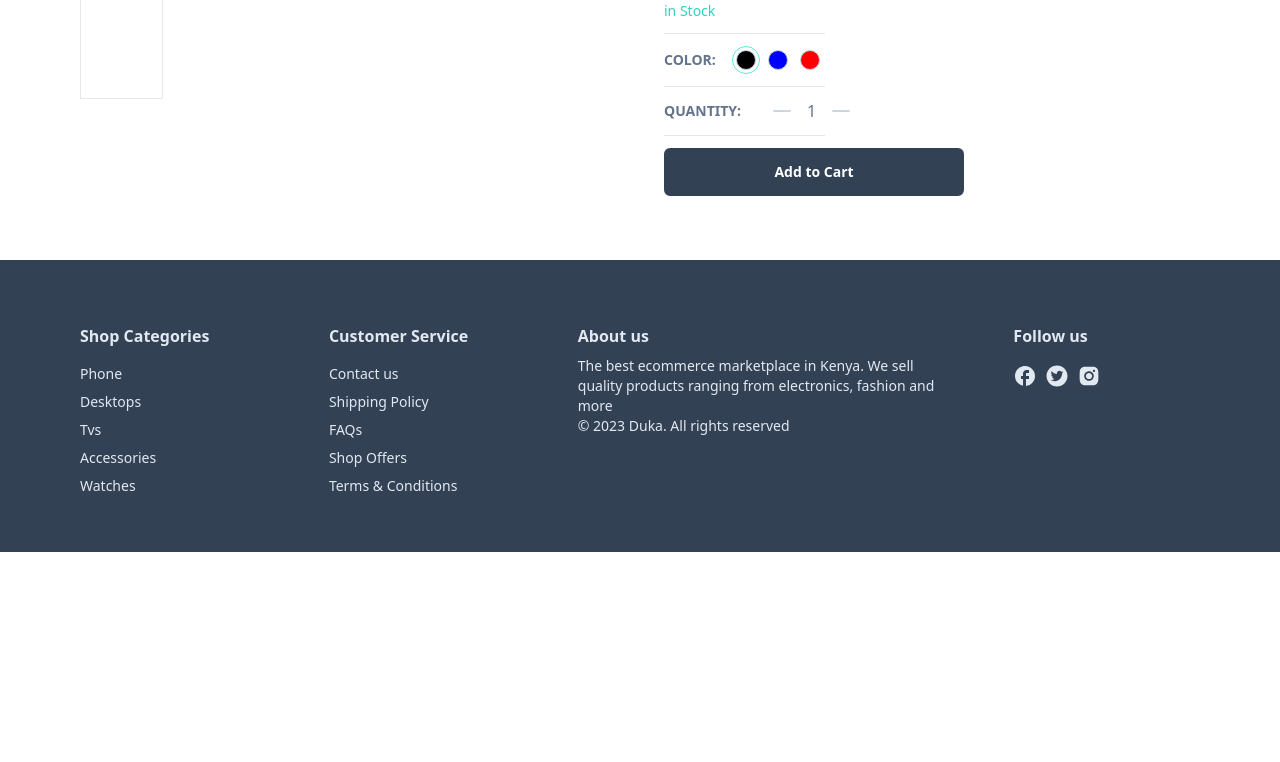
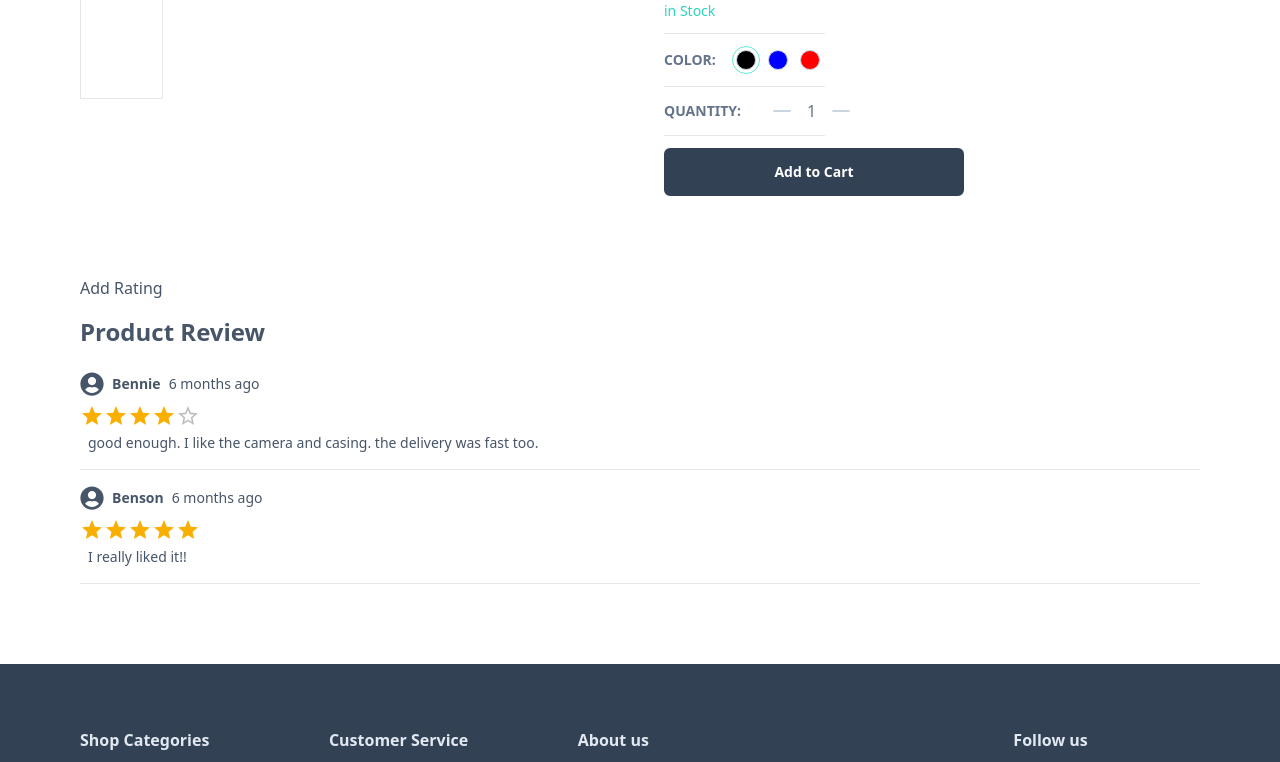
Before and after one commit to bennkemboi/duka-ecommerce, a Next.js app: page /product/1 in a window 1280 px wide. Shown: the part 466-1228 px from the top of the page. Before the commit the page ends 1018 px from the top, so only its background shows below. Built offline with nearby package versions, Linux system fonts and the light colour scheme; grey boxes are pictures that could not be loaded.

Commit message:
Add product listing

```diff
--- /dev/null
+++ b/app/product/[productId]/listRating.tsx
@@ -0,0 +1,17 @@
+"use client";
+
+import Heading from "@/components/heading";
+
+interface ListRatingProps {
+  product: any;
+}
+
+const ListRating = () => {
+  return (
+    <div>
+      <Heading title="Product Review" />
+    </div>
+  );
+};
+
+export default ListRating;
--- a/app/product/[productId]/page.tsx
+++ b/app/product/[productId]/page.tsx
@@ -2,6 +2,10 @@
 import { product } from "@/utils/product";
 import React from "react";
 import ProductDetails from "./productDetails";
+import ListRating from "./listRating";
+import moment from "moment";
+import { Rating } from "@mui/material";
+import Avatar from "@/components/avatar";
 
 interface IPrams {
   productId?: string;
@@ -14,6 +18,31 @@
     <div>
       <Container>
         <ProductDetails product={product} />
+        <div className="flex flex-col mt-20 gap-4">
+          <div>Add Rating</div>
+          <ListRating product={product} />
+          <div className="text-sm mt-2 ">
+            {product.reviews &&
+              product.reviews.map((review: any) => {
+                return (
+                  <div key={review.id} className="max-w-300px">
+                    <div className="flex gap-2 items-center">
+                     <Avatar />
+                      <div className="font-semibold">{review?.user.name}</div>
+                      <div className="font-light">
+                        {moment(review.createdDate).fromNow()}
+                      </div>
+                    </div>
+                    <div className="mt-2">
+                      <Rating value={review.rating} readOnly />
+                      <div className="ml-2">{review.comment}</div>
+                      <hr className="mt-4 mb-4"/>
+                    </div>
+                  </div>
+                );
+              })}
+          </div>
+        </div>
       </Container>
     </div>
   );
--- /dev/null
+++ b/components/avatar.tsx
@@ -0,0 +1,19 @@
+import Image from "next/image";
+import { FaUserCircle } from "react-icons/fa";
+interface AvatarProps {
+  src?: string | null | undefined;
+}
+const Avatar: React.FC<AvatarProps> = ({ src }) => {
+  if (src) {
+    <Image
+      src={src}
+      alt="Avatar"
+      className="rounded-full"
+      height="30"
+      width="30"
+    />;
+  }
+  return <FaUserCircle size={24} />;
+};
+
+export default Avatar;
--- /dev/null
+++ b/components/heading.tsx
@@ -0,0 +1,14 @@
+interface HeadingProps {
+  title: string;
+  center?: boolean;
+}
+
+const Heading: React.FC<HeadingProps> = ({ title, center }) => {
+  return (
+    <div className={center ? "text-center" : "text-start "}>
+      <h1 className="font-bold text-2xl ">{title}</h1>
+    </div>
+  );
+};
+
+export default Heading;
--- a/package.json
+++ b/package.json
@@ -18,6 +18,7 @@
     "autoprefixer": "10.4.16",
     "eslint": "8.55.0",
     "eslint-config-next": "14.0.3",
+    "moment": "^2.30.1",
     "next": "13.4.9",
     "postcss": "8.4.32",
     "react": "18.2.0",
--- a/utils/product.ts
+++ b/utils/product.ts
@@ -39,7 +39,7 @@
         createdDate: "2023-06-26T15:53:44.483Z",
         user: {
           id: "6499b184b0e9a8c8709821d3",
-          name: "Chaoo",
+          name: "Bennie",
           email: "example1@gmail.com",
           emailVerified: null,
           image:
@@ -59,7 +59,7 @@
         createdDate: "2023-06-26T14:30:40.998Z",
         user: {
           id: "6475af156bad4917456e6e1e",
-          name: "Charles",
+          name: "Benson",
           email: "example@gmail.com",
           emailVerified: null,
           image:
```
Also changed, not shown: 1 other file (tests, documents, lock files or other folders).
